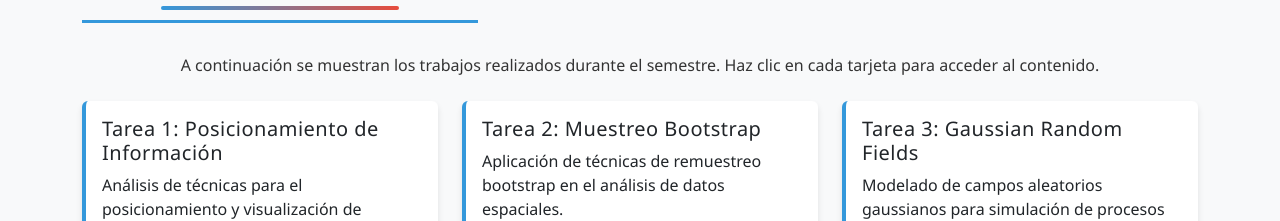
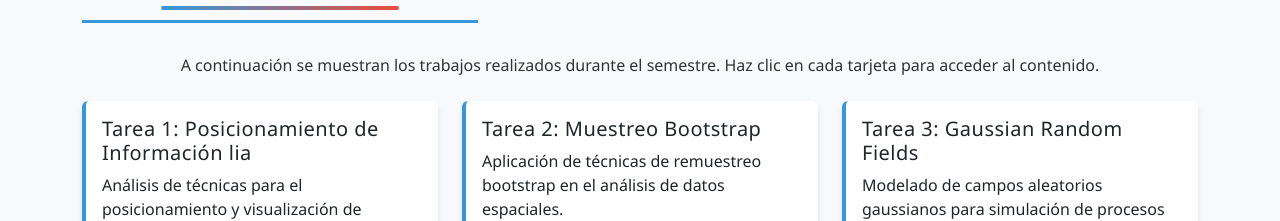
Before and after one commit to lia-nadi/portafolio, a React (Vite) app: page / in a window 1280 px wide. Shown: the part 3189-3410 px from the top of the page. Built offline with nearby package versions, Linux system fonts and the light colour scheme.

Commit message:
Update task title in Trabajos component

```diff
--- a/src/components/Trabajos.jsx
+++ b/src/components/Trabajos.jsx
@@ -9,7 +9,7 @@ const Trabajos = () => (
         <div className="col-md-4">
           <div className="card work-card h-100">
             <div className="card-body">
-              <h5 className="card-title">Tarea 1: Posicionamiento de Información</h5>
+              <h5 className="card-title">Tarea 1: Posicionamiento de Información lia</h5>
               <p className="card-text">Análisis de técnicas para el posicionamiento y visualización de información geoespacial.</p>
               <p className="text-muted"><small>Unidad 1 | Fecha de entrega: 15/09/2025</small></p>
               <a href="#" className="btn btn-primary stretched-link">Ver Trabajo</a>
```
